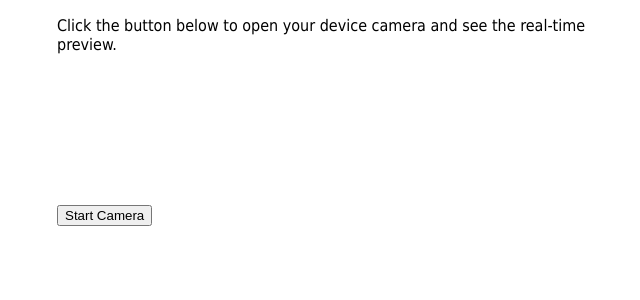
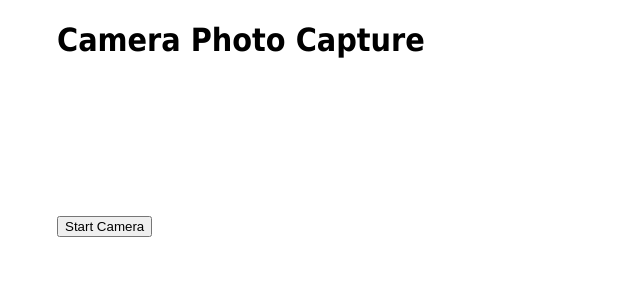
Before and after one commit to knodl/knodl.github.io, a Jekyll site: the page uh_app.html, which Jekyll copies as it is, in a window 1280 px wide. Shown: the top 300 px of the page, without its empty margins (303-943 px from the left). Built offline with Jekyll 4.4.1, drawn with Linux system fonts in a browser that asks for light colours.

Commit message:
add: photo capture button

```diff
--- a/uh_app.html
+++ b/uh_app.html
@@ -10,28 +10,52 @@ font-family: Tahoma, Verdana, Arial, sans-serif; }
 </style>
 </head>
 <body>
-<p>Click the button below to open your device camera and see the real-time preview.</p>
+
+<h1>Camera Photo Capture</h1>
 <button id="startBtn">Start Camera</button>
 <video id="video" autoplay playsinline></video>
+<button id="captureBtn" style="display:none;">Take Photo</button>
+<canvas id="canvas" style="display:none;"></canvas>
+<img id="photo" alt="Captured Image" style="display:none;"/>
 
 <script>
   const startBtn = document.getElementById('startBtn');
+  const captureBtn = document.getElementById('captureBtn');
   const video = document.getElementById('video');
+  const canvas = document.getElementById('canvas');
+  const photo = document.getElementById('photo');
+
+  let stream;
 
   startBtn.addEventListener('click', async () => {
     try {
-      const stream = await navigator.mediaDevices.getUserMedia({
-        video: {
-          facingMode: { ideal: 'environment' } // or { exact: 'environment' }
-        }
-      });
+      stream = await navigator.mediaDevices.getUserMedia({ video: { facingMode: 'environment' } });
       video.srcObject = stream;
+      captureBtn.style.display = 'inline-block'; // show the Take Photo button once camera starts
     } catch (err) {
       console.error('Error accessing camera:', err);
-      alert('Could not access the back camera. Please ensure permissions are granted and device supports this camera mode.');
+      alert('Could not access camera. Please ensure you have given permission and that your device has a camera.');
     }
   });
+
+  captureBtn.addEventListener('click', () => {
+    const width = video.videoWidth;
+    const height = video.videoHeight;
+
+    canvas.width = width;
+    canvas.height = height;
+    const context = canvas.getContext('2d');
+
+    // Draw the current frame from the video onto the canvas
+    context.drawImage(video, 0, 0, width, height);
+
+    // Convert the canvas to a data URL (base64-encoded image)
+    const dataUrl = canvas.toDataURL('image/png');
+
+    // Display the captured image
+    photo.src = dataUrl;
+    photo.style.display = 'block';
+  });
 </script>
-
 </body>
 </html>
```
